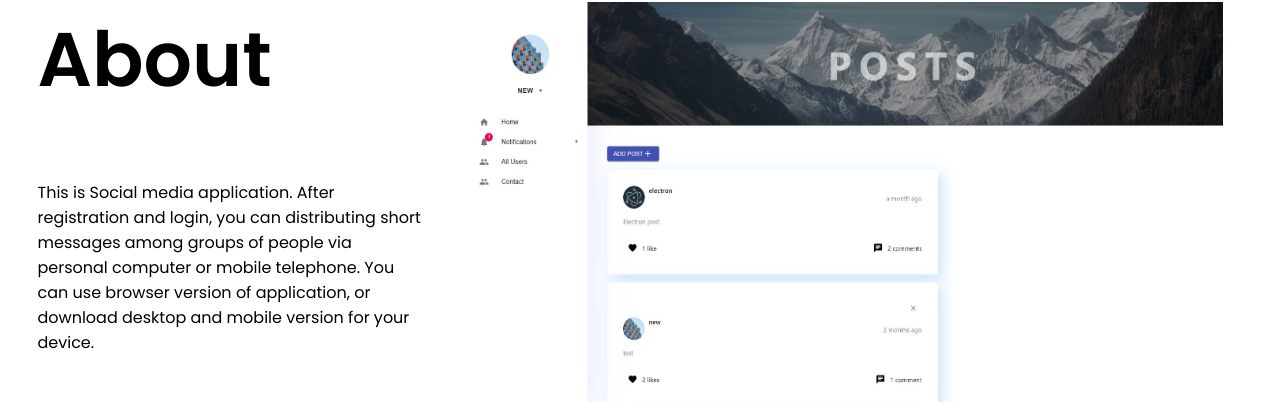
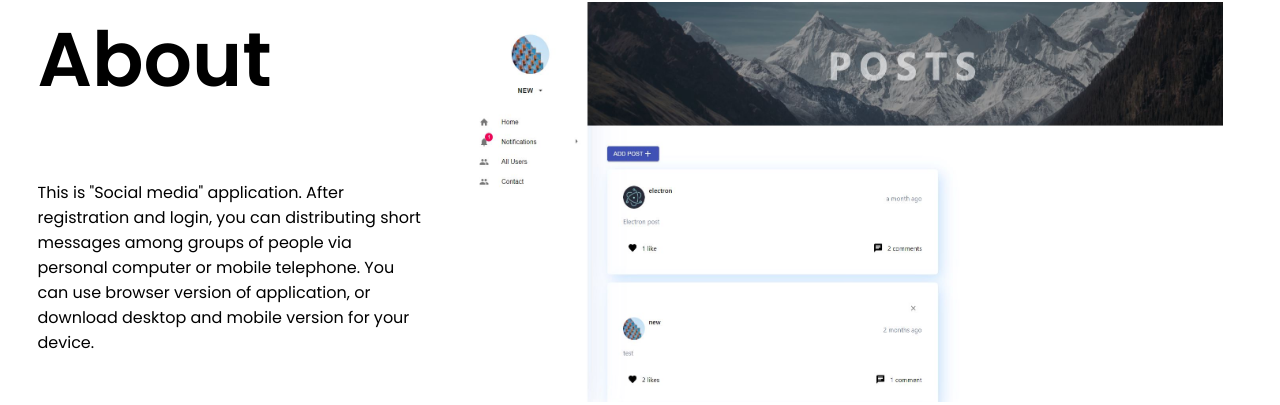
Before and after one commit to vladmasliuk/next-social-media-website, a Next.js app: page / in a window 1280 px wide. Shown: the part 898-1303 px from the top of the page. Built offline with nearby package versions, Linux system fonts and the light colour scheme.

Commit message:
change About section content

```diff
--- a/components/sections/AboutSec.js
+++ b/components/sections/AboutSec.js
@@ -11,7 +11,7 @@ const AboutSec = () =>{
                 <div className="about-sec sec-wrap">
                     <div className="text-block">
                         <h2>About</h2>
-                        <p>This is Social media application. After registration and login, you can
+                        <p>This is &quot;Social media&quot; application. After registration and login, you can
                             distributing short messages among groups of people via personal computer
                             or mobile telephone. You can use browser version of application, or download
                             desktop and mobile version for your device.
```
